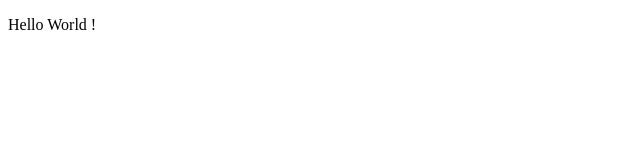
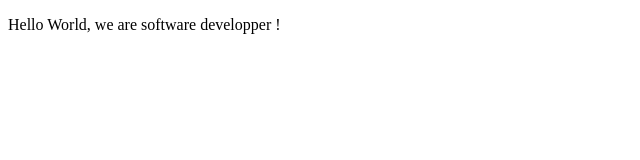
Before and after one commit to abdoulaye2/microv, a plain HTML site: page index.html in a window 1280 px wide. Shown: the whole page, without its empty margins (0-640 px from the left). Drawn offline with Linux system fonts and the light colour scheme.

Commit message:
Second commit

```diff
--- a/index.html
+++ b/index.html
@@ -8,7 +8,7 @@
 
   <body>
 
-    <p>Hello World !</p>
+    <p>Hello World, we are software developper !</p>
     <script src="https://cdn.freecodecamp.org/testable-projects-fcc/v1/bundle.js"></script>
 
     <!--
```
